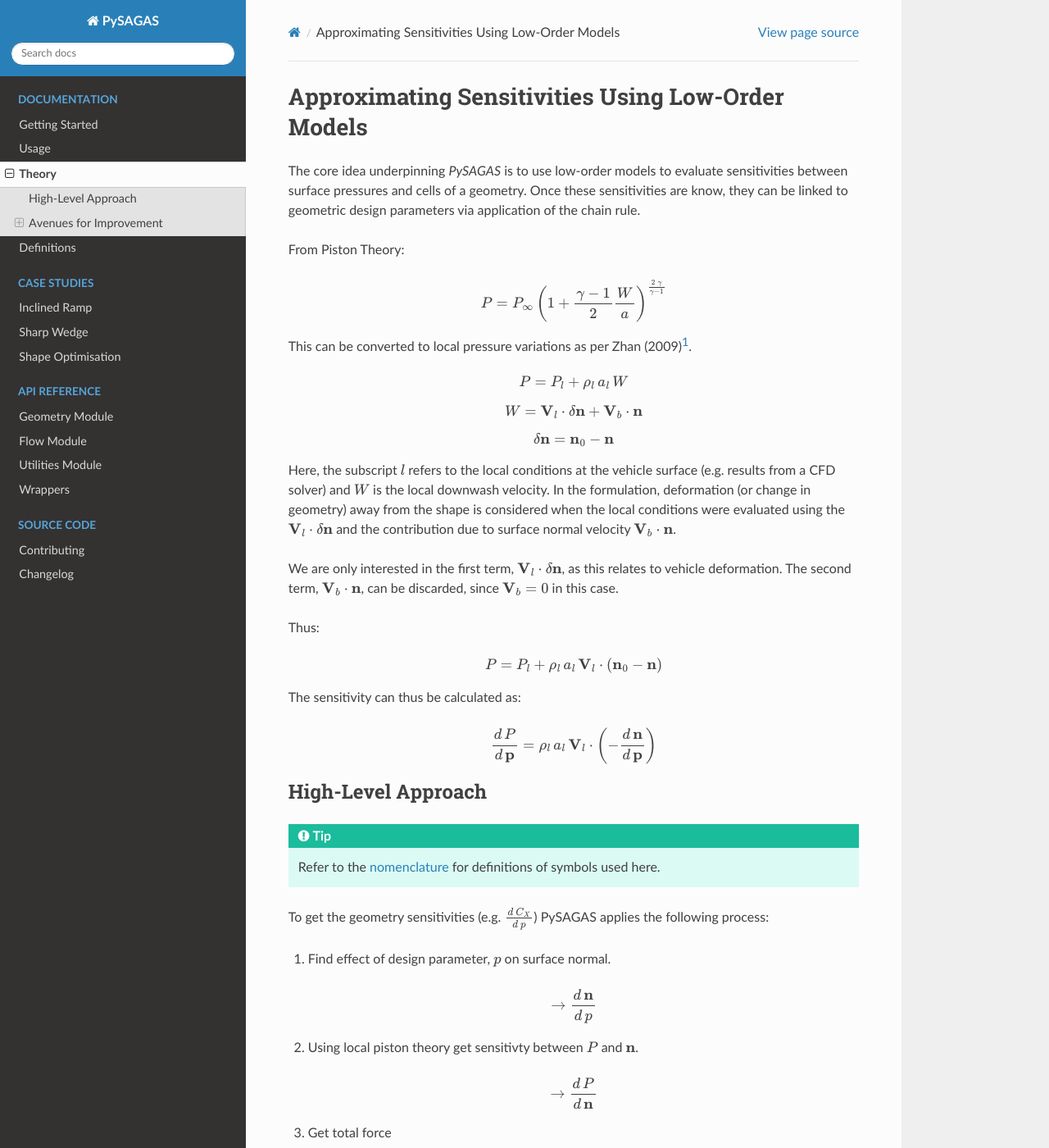
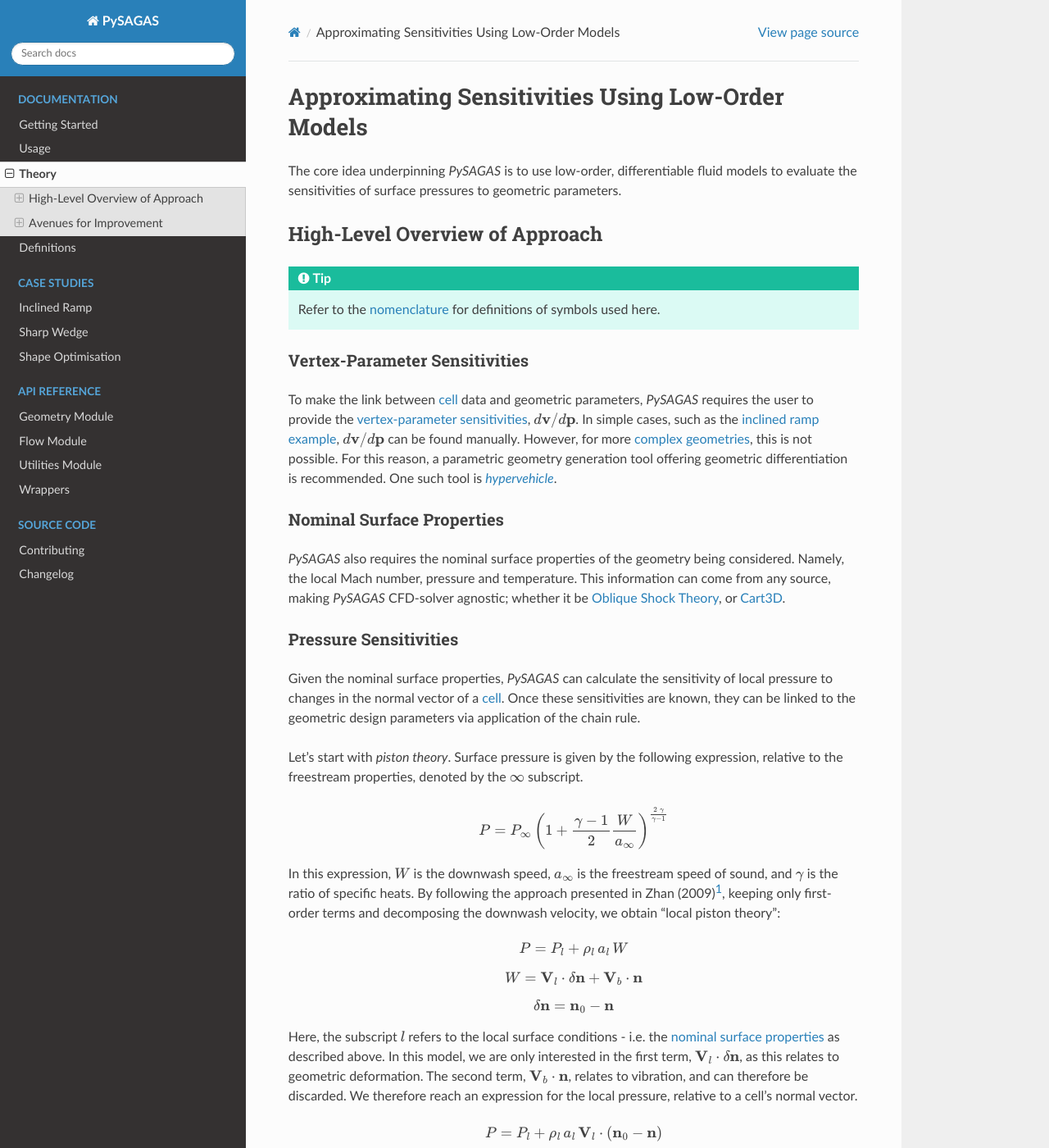
Before and after one commit to kieran-mackle/pysagas, a Sphinx documentation site: the page built from docs/source/documentation/theory.md, in a window 1280 px wide and 1400 px high. Shown: the whole window at 82% size. Built offline with Sphinx 7.4.7 and the Read the Docs theme 2.0.0, drawn with Linux system fonts in a browser that asks for light colours; some of the changed text lies outside the part shown.

Commit message:
docs: improved theory section and added code cross references

````diff
--- a/docs/source/documentation/theory.md
+++ b/docs/source/documentation/theory.md
@@ -1,46 +1,71 @@
+(theory-docs)=
+
 # Approximating Sensitivities Using Low-Order Models
-The core idea underpinning *PySAGAS* is to use low-order models
-to evaluate sensitivities between surface pressures and cells of
-a geometry. Once these sensitivities are know, they can be linked
-to geometric design parameters via application of the chain rule.
+The core idea underpinning *PySAGAS* is to use low-order,
+differentiable fluid models to evaluate the sensitivities
+of surface pressures to geometric parameters.
 
 
-From Piston Theory:
+## High-Level Overview of Approach
 
-$$ P = P_\infty \, \left( 1 + \frac{\gamma-1}{2} \frac{W}{a} \right)
-^{\frac{2 \, \gamma}{\gamma-1}}$$
+```{tip}
+Refer to the [nomenclature](nomenclature) for definitions of
+symbols used here.
+```
 
-This can be converted to local pressure variations as per Zhan (2009)[^1].
+(vertex-param-sens)=
+### Vertex-Parameter Sensitivities
+To make the link between [cell](cell-definition) data
+and geometric parameters,
+*PySAGAS* requires the user to provide the
+[vertex-parameter sensitivities](geom-param-sens),
+$d\mathbf{v}/d\mathbf{p}$. In simple cases,
+such as the [inclined ramp example](example-inclined-ramp),
+$d\mathbf{v}/d\mathbf{p}$ can be found manually. However,
+for more [complex geometries](example-nose-opt),
+this is not possible. For this
+reason, a parametric geometry generation tool offering
+geometric differentiation is recommended. One such tool
+is [*hypervehicle*](https://github.com/kieran-mackle/hypervehicle/).
+
+
+(nominal-surface-properties)=
+### Nominal Surface Properties
+*PySAGAS* also requires the nominal surface properties of the
+geometry being considered. Namely, the local Mach number,
+pressure and temperature. This information can come from
+any source, making *PySAGAS* CFD-solver agnostic; whether it
+be [Oblique Shock Theory](oblique-shock-relations), or
+[Cart3D](nose-cart3d-modelling).
+
+
+### Pressure Sensitivities
+Given the nominal surface properties, *PySAGAS* can calculate the
+sensitivity of local pressure to changes in the normal vector of a
+[cell](cell-definition). Once these sensitivities are known, they
+can be linked to the geometric design parameters via application
+of the chain rule.
+
+Let's start with *piston theory*. Surface pressure is given by
+the following expression, relative to the freestream properties,
+denoted by the $\infty$ subscript.
+
+$$ P = P_\infty \, \left( 1 + \frac{\gamma-1}{2}
+\frac{W}{a_{\infty}} \right)
+^{\frac{2 \, \gamma}{\gamma-1}}
+$$
+
+In this expression, $W$ is the downwash speed, $a_{\infty}$ is the
+freestream speed of sound, and $\gamma$ is the ratio of specific
+heats. By following the approach presented in Zhan (2009)[^1], keeping
+only first-order terms and decomposing the downwash velocity, we
+obtain "local piston theory":
 
 $$ P = P_l + \rho_l \, a_l \, W$$
 
 $$ W = \mathbf{V}_l \cdot \delta \mathbf{n} + \mathbf{V}_b \cdot \mathbf{n} $$
 
 $$ \delta \mathbf{n} = \mathbf{n}_0 - \mathbf{n} $$
-
-Here, the subscript $l$ refers to the local conditions at the vehicle surface
-(e.g. results from a CFD solver) and $W$ is the local downwash velocity.
-In the formulation, deformation (or change in geometry) away
-from the shape is considered when the local conditions were evaluated
-using the $\mathbf{V}_l \cdot \delta \mathbf{n}$ and the contribution
-due to surface normal velocity $\mathbf{V}_b \cdot \mathbf{n}$.
-
-We are only interested in the first term, $\mathbf{V}_l \cdot \delta
-\mathbf{n}$, as this relates to vehicle deformation. The second term,
-$\mathbf{V}_b \cdot \mathbf{n}$, can be discarded, since
-$\mathbf{V}_b = 0$ in this case.
-
-Thus:
-
-$$ P = P_l + \rho_l \, a_l \, \mathbf{V}_l \cdot \left( \mathbf{n}_0 - \mathbf{n} \right)$$
-
-
-The sensitivity can thus be calculated as:
-
-$$ \frac{d \, P}{d \, \mathbf{p}} = \rho_l \, a_l \, \mathbf{V}_l \cdot  \left(- \frac{d \, \mathbf{n}}{d \, \mathbf{p}} \right)$$
-
-
-
 
 
 
@@ -49,28 +74,60 @@ Analysis Based on a Local Piston Theory,” AIAA Journal, Vol. 47,
 No. 10, 2009.](https://arc.aiaa.org/doi/10.2514/1.37750)
 
 
+Here, the subscript $l$ refers to the local surface
+conditions - i.e. the
+[nominal surface properties](nominal-surface-properties)
+as described above.
+In this model, we are only interested in the first term,
+$\mathbf{V}_l \cdot \delta \mathbf{n}$, as this relates
+to geometric deformation. The second term,
+$\mathbf{V}_b \cdot \mathbf{n}$, relates to vibration,
+and can therefore be discarded. We therefore reach an
+expression for the local pressure, relative to a cell's
+normal vector.
 
-## High-Level Approach
+$$ P = P_l + \rho_l \, a_l \, \mathbf{V}_l \cdot \left( \mathbf{n}_0 - \mathbf{n} \right)$$
 
-```{tip}
-Refer to the [nomenclature](nomenclature) for definitions of symbols used here.
-```
+This expression can be differentiated with respect to
+the geometric parameters $\mathbf{p}$, yielding the
+sensitivity of pressure to parameters $\mathbf{p}$:
 
-To get the geometry sensitivities (e.g. $\frac{d \, C_X}{d \, p}$) PySAGAS applies
-the following process:
+$$
+\frac{d \, P}{d \, \mathbf{p}} =
+\rho_l \, a_l \, \mathbf{V}_l \cdot
+\left(- \frac{d \, \mathbf{n}}{d \, \mathbf{p}} \right)
+$$
 
-1. Find effect of design parameter, $p$ on surface normal.
+Of course, this expression requires $d\mathbf{n}/d\mathbf{p}$.
+Conveniently, this can be evaluated using the
+[vertex parameter sensitivities](vertex-param-sens) and the
+[normal vector vertex sensitivities](normal-area-vertex-sens)
+as follows:
 
-$$ \rightarrow \frac{d \, \mathbf{n}}{d \, p} $$
+$$
+\frac{d \, \mathbf{n}}{d \, \mathbf{p}} = \frac{d \, \mathbf{n}}{d \,
+\mathbf{v}}  \frac{d \, \mathbf{v}}{d \, \mathbf{p}}
+$$
 
-2. Using local piston theory get sensitivty between $P$ and $\mathbf{n}$.
 
-$$ \rightarrow \frac{d \, P}{d \, \mathbf{n}} $$
 
-3. Get total force
+### Aerodynamic Sensitivities
+With the sensitivity of pressure to parameters, $dP/d\mathbf{p}$,
+*PySAGAS* is able to calculate the sensitivity of the aerodynamic
+surface properties to the geometric design parameters
+(i.e. $\frac{d \, C_X}{d \, \mathbf{p}}$). First, note that the
+force acting on a given cell is the product of the pressure acting
+on that cell, and the cell's area. The total force acting on the
+geometry is therefore the sum of cell forces:
+
+<!-- the sum notation here can be improved for clarity -->
 
 $$ F_x = \sum_{i=0, \, N} P_i(p) \, A_i(p) \, \mathbf{n}(p) \cdot
 [1, \, 0, \, 0]^T $$
+
+
+This expression can be differentiated with respect to the geometric
+parameters to yield the following.
 
 $$ \frac{d}{dp}(F_x) = $$
 
@@ -83,12 +140,9 @@ $$
 $$
 
 
-4. Convert to coefficient.
-Just divide by $\frac{1}{2} \, \rho_\infty \, V_\infty^2 \, A_{ref} $
-
-Putting this here for later:
-
-$$ \frac{d \, \mathbf{n}}{d \, \mathbf{p}} = \frac{d \, \mathbf{n}}{d \, \mathbf{v}} \cdot \frac{d \, \mathbf{v}}{d \, \mathbf{p}} $$
+These sensitivities can also be converted into non-dimensional
+force coefficients by dividing through by
+$\frac{1}{2} \, \rho_\infty \, V_\infty^2 \, A_{ref} $.
 
 
 
@@ -112,13 +166,22 @@ explored and compared to actual adjoint calculations.
 
 Extra references to review:
 
-- [Lighthill, M. J., “Oscillating Airfoils at High Mach Numbers,” Journal of the Aeronautical Sciences, Vol. 20, No. 6, June 1953, pp. 402–406](https://arc.aiaa.org/doi/abs/10.2514/8.2657?journalCode=jans)
+- [Lighthill, M. J., “Oscillating Airfoils at High Mach Numbers,”
+Journal of the Aeronautical Sciences, Vol. 20, No. 6, June 1953,
+pp. 402–406](https://arc.aiaa.org/doi/abs/10.2514/8.2657?journalCode=jans)
 
-- [Ashley, H., and Zartarian, G., “Piston Theory: A New Aerodynamic Tool for the Aeroelastician,” Journal of the Aeronautical Sciences, Vol. 23, No. 12, Dec. 1956, pp. 1109–1118.](https://arc.aiaa.org/doi/abs/10.2514/8.3740)
+- [Ashley, H., and Zartarian, G., “Piston Theory: A New Aerodynamic
+Tool for the Aeroelastician,” Journal of the Aeronautical Sciences,
+Vol. 23, No. 12, Dec. 1956,
+pp. 1109–1118.](https://arc.aiaa.org/doi/abs/10.2514/8.3740)
 
-- [Van Dyke, M., “A Study of Second-Order Supersonic Flow Theory,” NACA TR 1081, 1951.](https://thesis.library.caltech.edu/10587/1/van-dyke-milton-1949-thesis.pdf)
+- [Van Dyke, M., “A Study of Second-Order Supersonic Flow Theory,”
+NACA TR 1081, 1951.](https://thesis.library.caltech.edu/10587/1/van-dyke-milton-1949-thesis.pdf)
 
-- [Zartarian, G., Hsu, P. T., and Ashley, H., “Dynamic Airloads and Aeroelastic Problems at Entry Mach Numbers,” Journal of the Aeronautical Sciences, Vol. 28, No. 3, March 1961, pp. 209–222.](https://arc.aiaa.org/doi/10.2514/8.8927)
+- [Zartarian, G., Hsu, P. T., and Ashley, H., “Dynamic Airloads
+and Aeroelastic Problems at Entry Mach Numbers,” Journal of the
+Aeronautical Sciences, Vol. 28, No. 3,
+March 1961, pp. 209–222.](https://arc.aiaa.org/doi/10.2514/8.8927)
 
 
 ### More complex correction equations
@@ -189,5 +252,5 @@ $$
 
 
 ### Conditional Models
-Different models for forward facing cells versus backwards
-facing cells.
+Different models for forward facing [cells](cell-definition)
+versus backwards facing [cells](cell-definition).
````
Also changed, not shown: docs/source/documentation/definitions.md (+21 -11 lines), docs/source/examples/nose_cone.md (+2 -0 lines), docs/source/examples/ramp_3d.md (+2 -0 lines), docs/source/index.md (+5 -1 lines), docs/source/_static/refex-sim.png (added).
